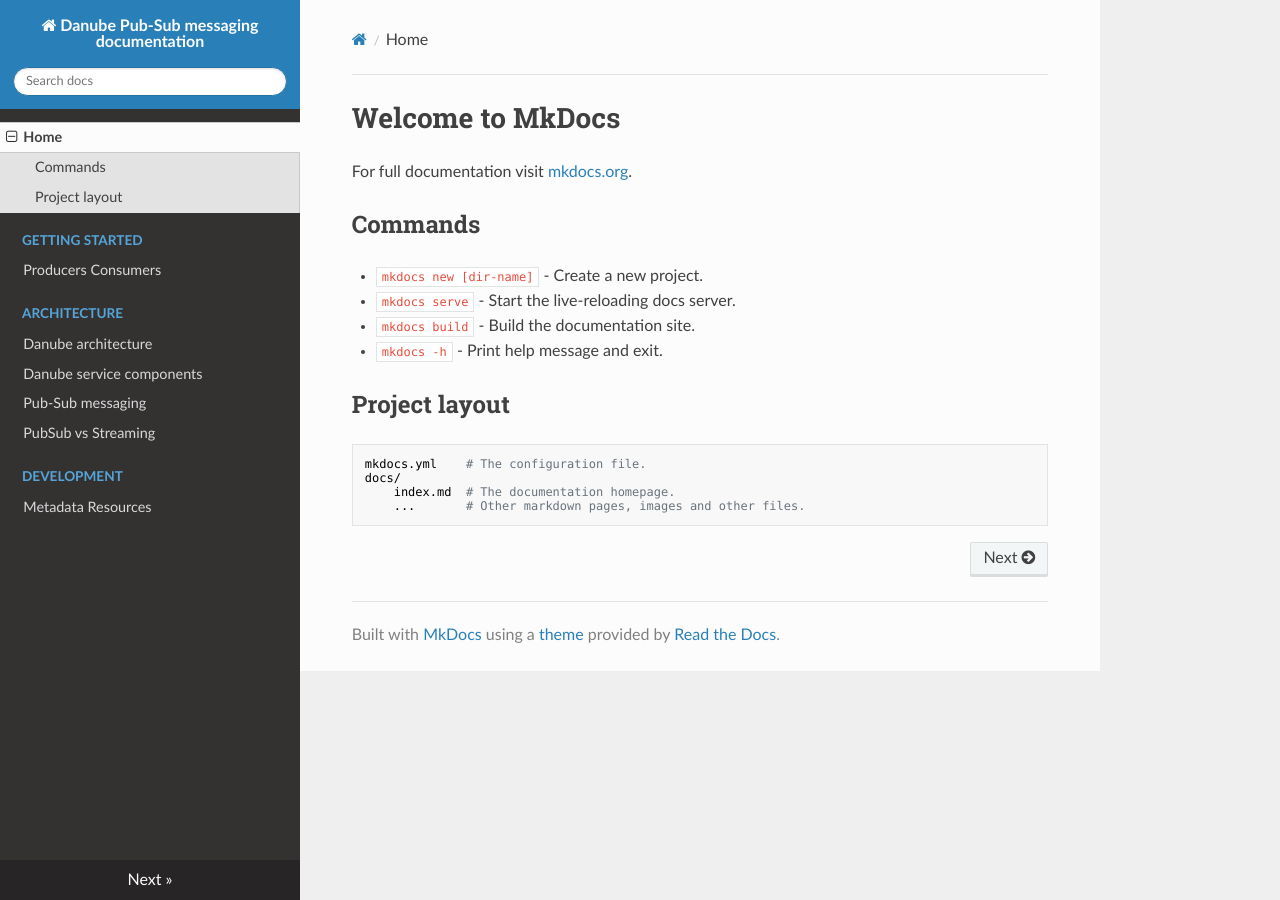
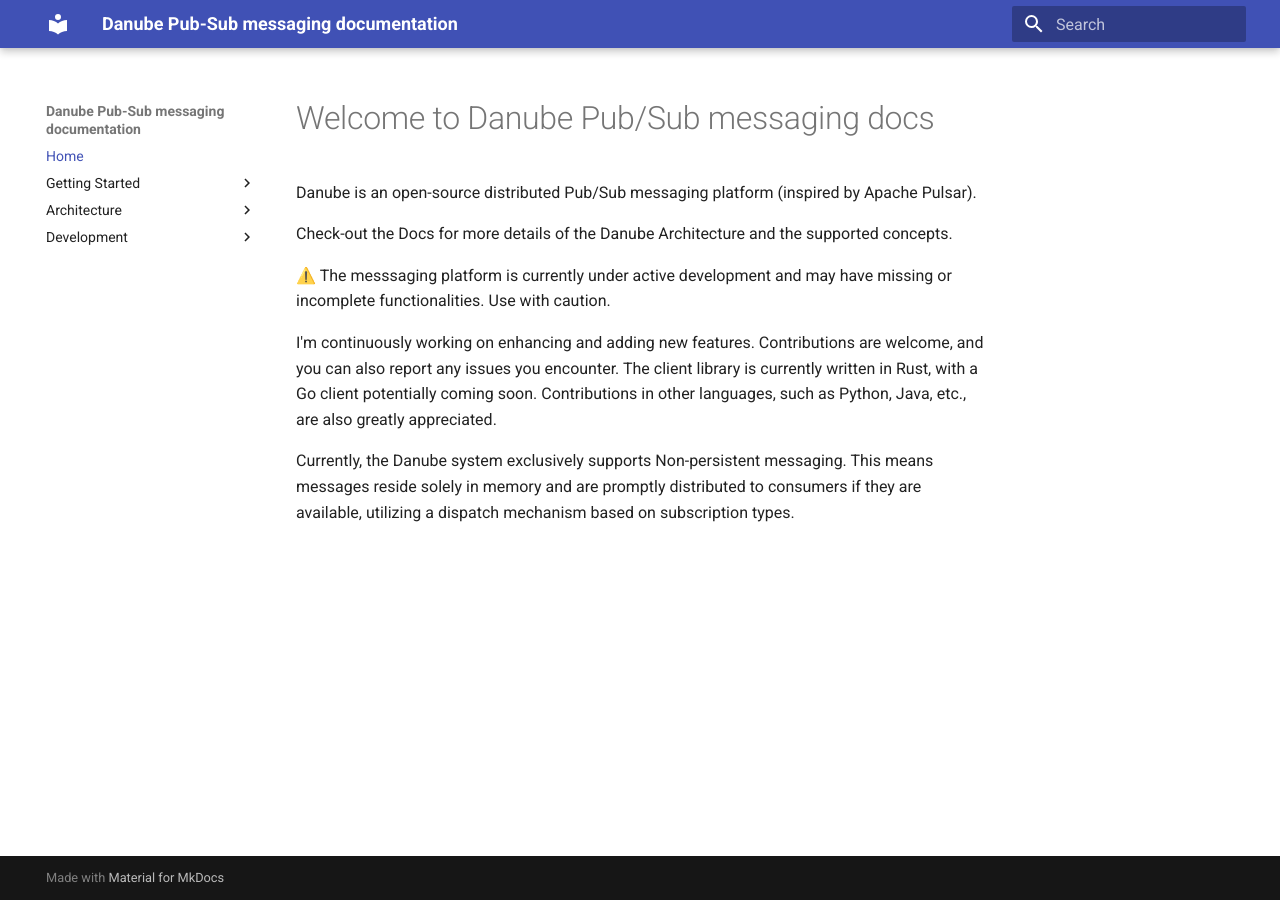
Before and after one commit to danube-messaging/danube_docs, an MkDocs documentation site: the page built from docs/index.md, in a window 1280 px wide. Built offline with MkDocs 1.6.1 and Material for MkDocs 9.7.7, drawn with Linux system fonts in a browser that asks for light colours; nearby versions of some CDN libraries.

Commit message:
using material as mkdocs theme

```diff
--- a/docs/architecture/internal_danube_services.md
+++ b/docs/architecture/internal_danube_services.md
@@ -40,7 +40,7 @@
 
 This cache stores various types of metadata required by Danube brokers, such as topic and namespace data, which are frequently accessed during message production and consumption. This reduces the need for frequent queries to the central metadata store, ETCD.
 
-The [docs/internal_resources.md](docs/internal_resources.md) document describes how the resources are organized in the Metadata Store.
+The [docs/internal_resources.md](../development/internal_resources.md) document describes how the resources are organized in the Metadata Store.
 
 Updates/events are received via ETCD Watch events and/or the metadata event synchronizer.
 
--- a/docs/index.md
+++ b/docs/index.md
@@ -1,17 +1,11 @@
-# Welcome to MkDocs
+# Welcome to Danube Pub/Sub messaging docs
 
-For full documentation visit [mkdocs.org](https://www.mkdocs.org).
+Danube is an open-source distributed Pub/Sub messaging platform (inspired by Apache Pulsar).
 
-## Commands
+Check-out the Docs for more details of the Danube Architecture and the supported concepts.
 
-* `mkdocs new [dir-name]` - Create a new project.
-* `mkdocs serve` - Start the live-reloading docs server.
-* `mkdocs build` - Build the documentation site.
-* `mkdocs -h` - Print help message and exit.
+⚠️ The messsaging platform is currently under active development and may have missing or incomplete functionalities. Use with caution.
 
-## Project layout
+I'm continuously working on enhancing and adding new features. Contributions are welcome, and you can also report any issues you encounter. The client library is currently written in Rust, with a Go client potentially coming soon. Contributions in other languages, such as Python, Java, etc., are also greatly appreciated.
 
-    mkdocs.yml    # The configuration file.
-    docs/
-        index.md  # The documentation homepage.
-        ...       # Other markdown pages, images and other files.
+Currently, the Danube system exclusively supports Non-persistent messaging. This means messages reside solely in memory and are promptly distributed to consumers if they are available, utilizing a dispatch mechanism based on subscription types.
--- a/mkdocs.yml
+++ b/mkdocs.yml
@@ -1,14 +1,14 @@
 site_name: Danube Pub-Sub messaging documentation
 nav:
-    - Home: index.md
-    - Getting Started:
-          - Producers Consumers: getting_started/producers_consumers.md
-    - Architecture:
-          - Danube architecture: architecture/architecture.md
-          - Danube service components: architecture/internal_danube_services.md
-          - Pub-Sub messaging: architecture/Queuing_PubSub_messaging.md
-          - PubSub vs Streaming: architecture/PubSub_messaging_vs_Streaming.md
-    - Development:
-          - Metadata Resources: development/internal_resources
+        - Home: index.md
+        - Getting Started:
+                  - Producers Consumers: getting_started/producers_consumers.md
+        - Architecture:
+                  - Danube architecture: architecture/architecture.md
+                  - Danube service components: architecture/internal_danube_services.md
+                  - Pub-Sub messaging: architecture/Queuing_PubSub_messaging.md
+                  - PubSub vs Streaming: architecture/PubSub_messaging_vs_Streaming.md
+        - Development:
+                  - Metadata Resources: development/internal_resources.md
 theme:
-    name: readthedocs
+        name: material
```
Also changed, not shown: docs/architecture/Queuing_PubSub_messaging.md (+1 -1 lines), docs/architecture/architecture.md (+3 -3 lines), docs/getting_started/producers_consumers.md (+1 -1 lines), requirements.txt (added, +29 -0 lines), docs/architecture/img/Danube_architecture_non_persistent.png (renamed from docs/pictures/Danube_architecture_non_persistent.png), docs/architecture/img/Danube_architecture_persistent.png (renamed from docs/pictures/Danube_architecture_persistent.png), docs/architecture/img/partitioned_topics.png (renamed from docs/pictures/partitioned_topics.png), docs/getting_started/img/producers_consumers.png (renamed from docs/pictures/producers_consumers.png), docs/pictures/work_in_progress.jpg (deleted), 1 other file.
